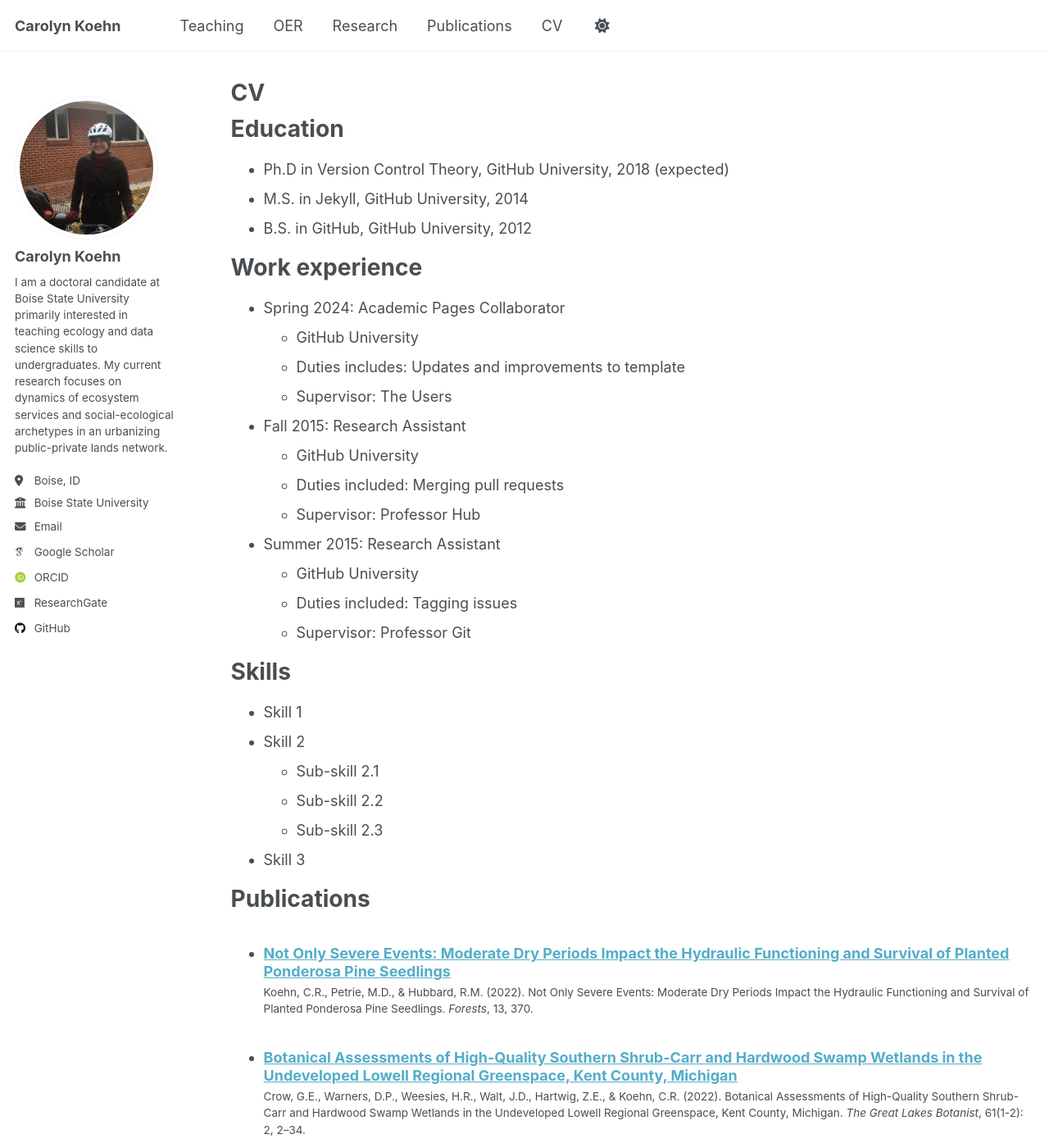
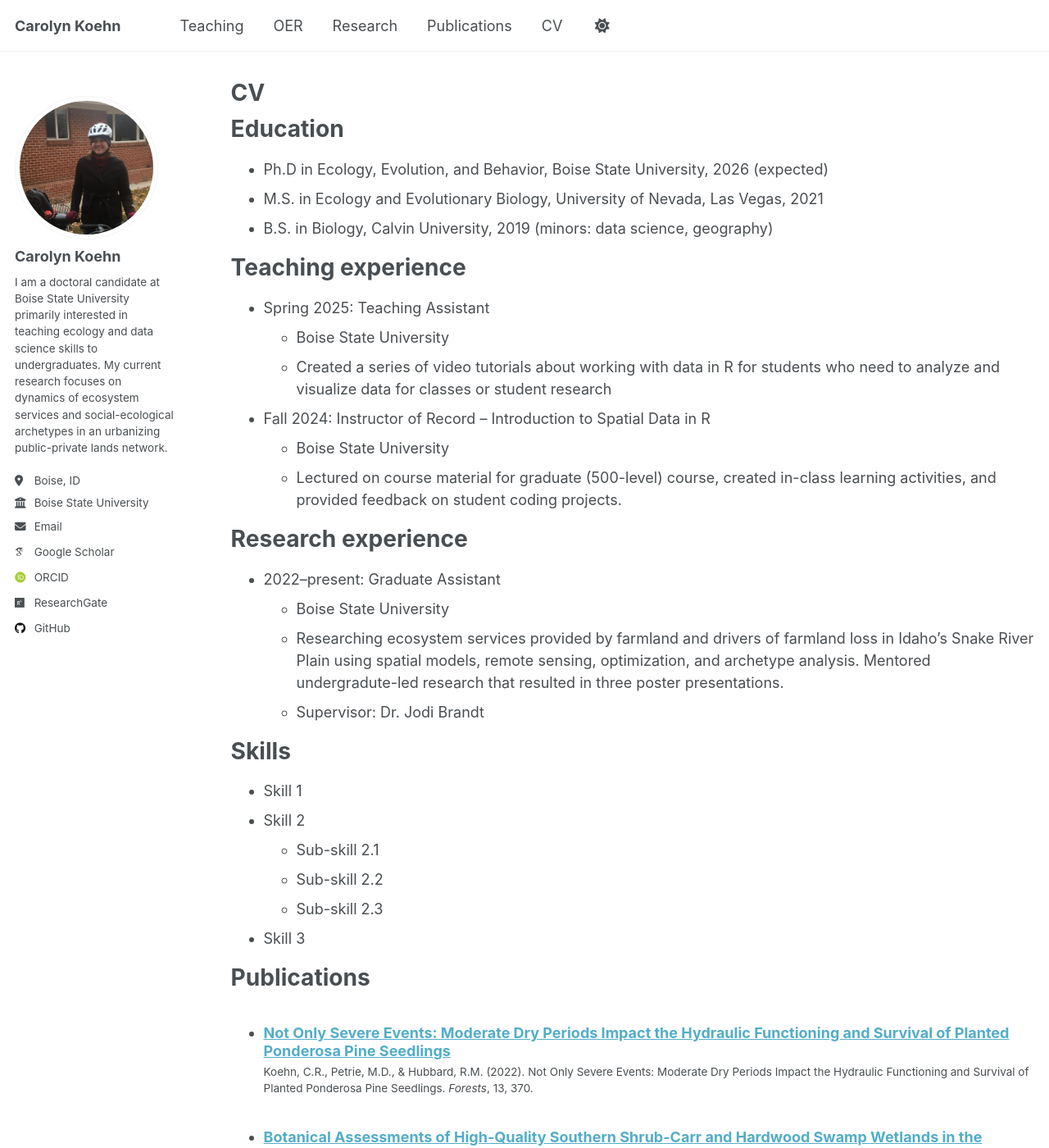
Before and after one commit to CarolynKoehn/CarolynKoehn.github.io, a Jekyll site: the page built from _pages/cv.md, in a window 1280 px wide and 1400 px high. Shown: the whole window at 82% size. Built offline with Jekyll 4.4.1, drawn with Linux system fonts in a browser that asks for light colours; some web fonts are replaced; some of the changed text lies outside the part shown.

Commit message:
begin CV

```diff
--- a/_pages/cv.md
+++ b/_pages/cv.md
@@ -11,26 +11,26 @@ redirect_from:
 
 Education
 ======
-* Ph.D in Version Control Theory, GitHub University, 2018 (expected)
-* M.S. in Jekyll, GitHub University, 2014
-* B.S. in GitHub, GitHub University, 2012
+* Ph.D in Ecology, Evolution, and Behavior, Boise State University, 2026 (expected)
+* M.S. in Ecology and Evolutionary Biology, University of Nevada, Las Vegas, 2021
+* B.S. in Biology, Calvin University, 2019 (minors: data science, geography)
 
-Work experience
+Teaching experience
 ======
-* Spring 2024: Academic Pages Collaborator
-  * GitHub University
-  * Duties includes: Updates and improvements to template
-  * Supervisor: The Users
+* Spring 2025: Teaching Assistant
+  * Boise State University
+  * Created a series of video tutorials about working with data in R for students who need to analyze and visualize data for classes or student research
 
-* Fall 2015: Research Assistant
-  * GitHub University
-  * Duties included: Merging pull requests
-  * Supervisor: Professor Hub
+* Fall 2024: Instructor of Record -- Introduction to Spatial Data in R
+  * Boise State University
+  * Lectured on course material for graduate (500-level) course, created in-class learning activities, and provided feedback on student coding projects.
 
-* Summer 2015: Research Assistant
-  * GitHub University
-  * Duties included: Tagging issues
-  * Supervisor: Professor Git
+Research experience
+======
+* 2022--present: Graduate Assistant
+  * Boise State University
+  * Researching ecosystem services provided by farmland and drivers of farmland loss in Idaho’s Snake River Plain using spatial models, remote sensing, optimization, and archetype analysis. Mentored undergradute-led research that resulted in three poster presentations.
+  * Supervisor: Dr. Jodi Brandt
 
 Skills
 ======
@@ -47,11 +47,11 @@ Publications
     {% include archive-single-cv.html %}
   {% endfor %}</ul>
 
-Talks
+<!-- Talks
 ======
   <ul>{% for post in site.talks reversed %}
     {% include archive-single-talk-cv.html  %}
-  {% endfor %}</ul>
+  {% endfor %}</ul> -->
 
 Teaching
 ======
@@ -61,4 +61,6 @@ Teaching
 
 Service and leadership
 ======
-* Currently signed in to 43 different slack teams
+* 2023--present: Certified coding workshop instructor
+  * The Carpentries
+  * Co-teach workshops for coding and data science skills. I have taught two 2-day workshops for faculty focused on data skills in Python, one 3-hour workshop in R for students, and one full-day workshop in R for students and faculty. Learners reported gains in computing skills and confidence in writing programs to work with their data.
```
